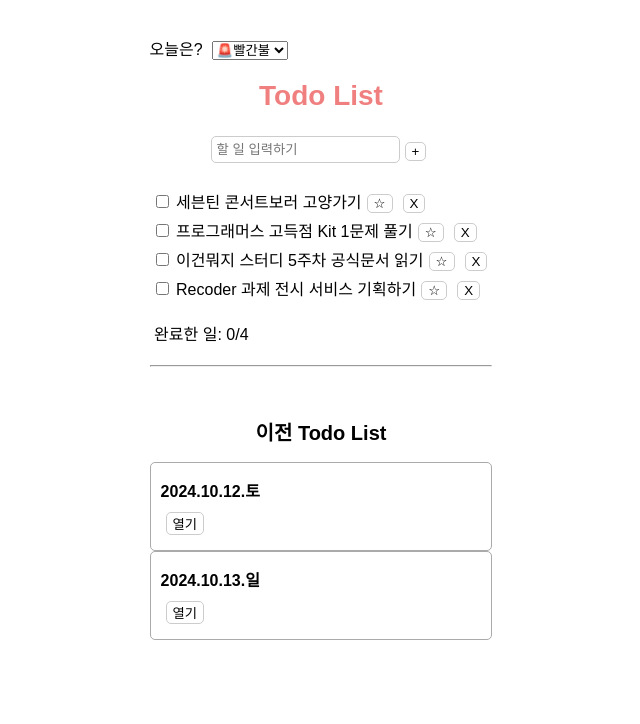
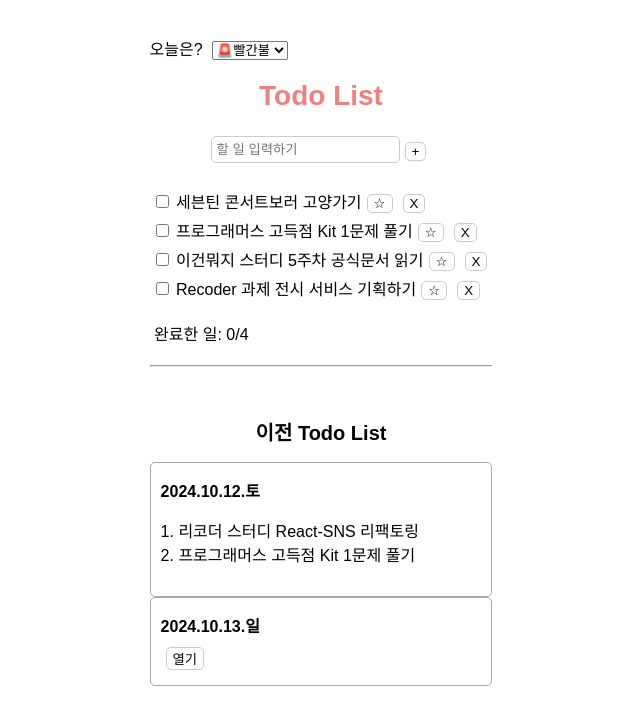
Before and after one commit to WhatIsThis-react/Adding_Interactivity_4, a React (Vite) app: page / in a window 1280 px wide. Shown: the top 724 px of the page, without its empty margins (319-959 px from the left). Built offline with nearby package versions, Linux system fonts and the light colour scheme.

Commit message:
Feat: 패널 오픈 시 하나의 패널만 열리도록 구현

```diff
--- a/src/TodoAccordion.jsx
+++ b/src/TodoAccordion.jsx
@@ -1,6 +1,7 @@
+/* eslint-disable react/prop-types */
 //TodoAccordion.jsx
-import { useState } from 'react';
-import {initialContent} from './NotProblem';
+import { useState } from "react";
+import { initialContent } from "./NotProblem";
 
 // 문제 3.
 // TodoPanel이 한번에 하나만 열리도록 수정해주세요.
@@ -10,33 +11,35 @@ import {initialContent} from './NotProblem';
 // 3. 상위 컴포넌트에서 정의한 이벤트 핸들러와 활성 여부를 TodoPanel 컴포넌트로 전달합니다.
 
 export default function TodoAccordion() {
+  const [openIndex, setIsOpenIndex] = useState(0);
+  console.log("init", initialContent);
   return (
-    <div style={{ marginTop: "50px"}}>
+    <div style={{ marginTop: "50px" }}>
       <h2 style={{ textAlign: "center" }}>이전 Todo List</h2>
-      {
-        initialContent.map((content, index) => (
+      {initialContent.map((content, index) => (
         <TodoPanel
+          setIsOpenIndex={setIsOpenIndex}
+          openIndex={openIndex}
           key={index}
+          idx={index}
           title={content.title}
         >
           {content.content}
         </TodoPanel>
-        ))
-      }
+      ))}
     </div>
-  )
+  );
 }
 
-function TodoPanel({title, children}) {
-  const [isOpen, setIsOpen] = useState(false);
+function TodoPanel({ idx, title, children, openIndex, setIsOpenIndex }) {
   return (
     <section className="panel">
       <h3>{title}</h3>
-      {isOpen ? (
+      {openIndex === idx ? (
         <p>{children}</p>
-      ): (
-        <button onClick={() => setIsOpen(true)}>열기</button>
+      ) : (
+        <button onClick={() => setIsOpenIndex(idx)}>열기</button>
       )}
     </section>
-  )
+  );
 }
```
Lines whose indentation alone changed are shown as unchanged.
